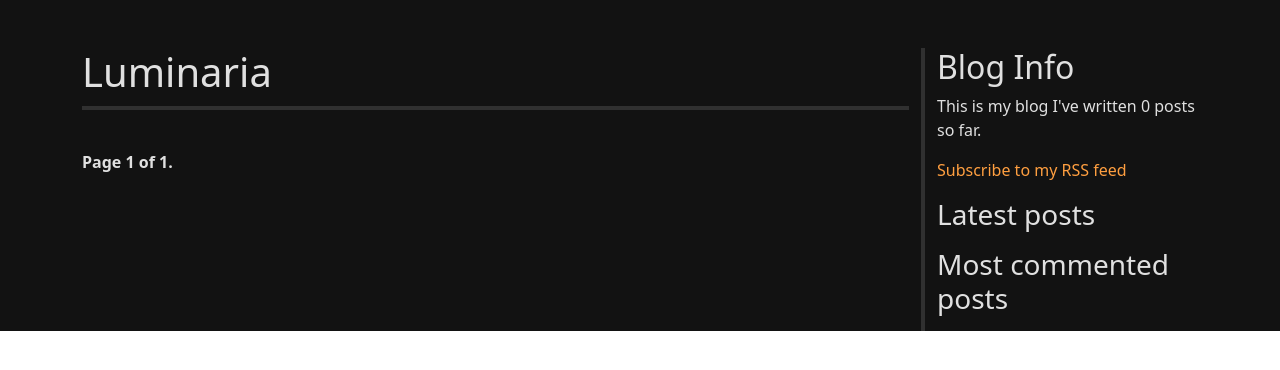
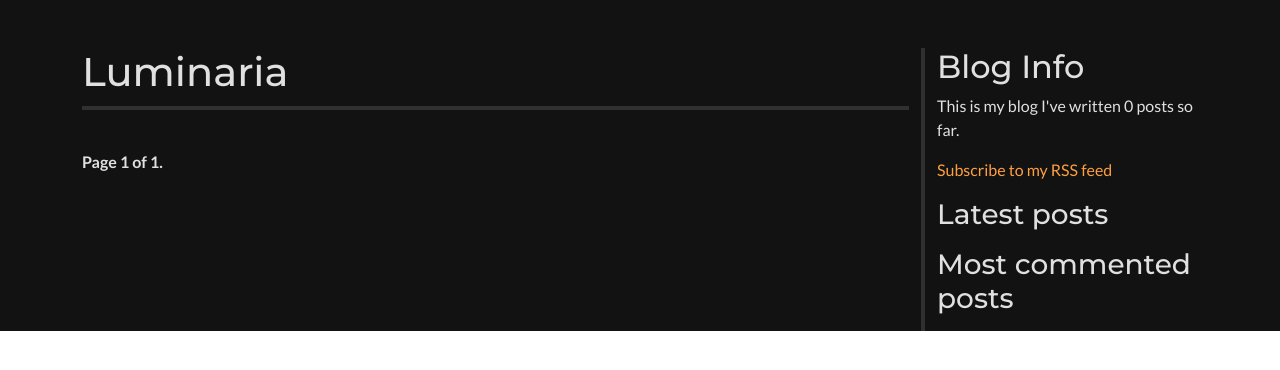
Before and after one commit to Iam-samyog/Luminaria-, a Django app: page /blog/ in a window 1280 px wide. Shown: the top 370 px of the page. Run offline with Django 5.2, Linux system fonts and the light colour scheme; data that the repository does not hold is empty; parts of the project's set-up code (start-up, migrations or seed data) failed here and were passed over; some libraries are stand-ins or nearby versions.

Commit message:
Fixed the Font Lato adn Montserrat

```diff
--- a/Luminaria/blog/static/blog/css/style.css
+++ b/Luminaria/blog/static/blog/css/style.css
@@ -1,6 +1,13 @@
+@import url('https://fonts.googleapis.com/css2?family=Lato:ital,wght@0,100;0,300;0,400;0,700;0,900;1,100;1,300;1,400;1,700;1,900&family=Montserrat:ital,wght@0,100..900;1,100..900&display=swap');
+
 .body-color {
   background-color:#121212;
   color:#E0E0E0;
+  font-family: "Lato", sans-serif;
+}
+h1, h2, h3, h4, h5, h6 {
+    color: #FFFFFF;
+  font-family: "Montserrat", sans-serif;
 }
 h1 {
   font-weight: normal;
--- a/Luminaria/blog/templates/blog/post/list.html
+++ b/Luminaria/blog/templates/blog/post/list.html
@@ -9,7 +9,7 @@
     <h2>Posts tagged with "{{ tag.name }}"</h2>
 {% endif %}
 {% for post in posts %}
-<section class="bordebelow py-3">
+<section class="bordebelow py-4">
 
 <h2>
     <a href="{{ post.get_absolute_url }}" class="custom-headings ">{{ post.title }}</a>
```
